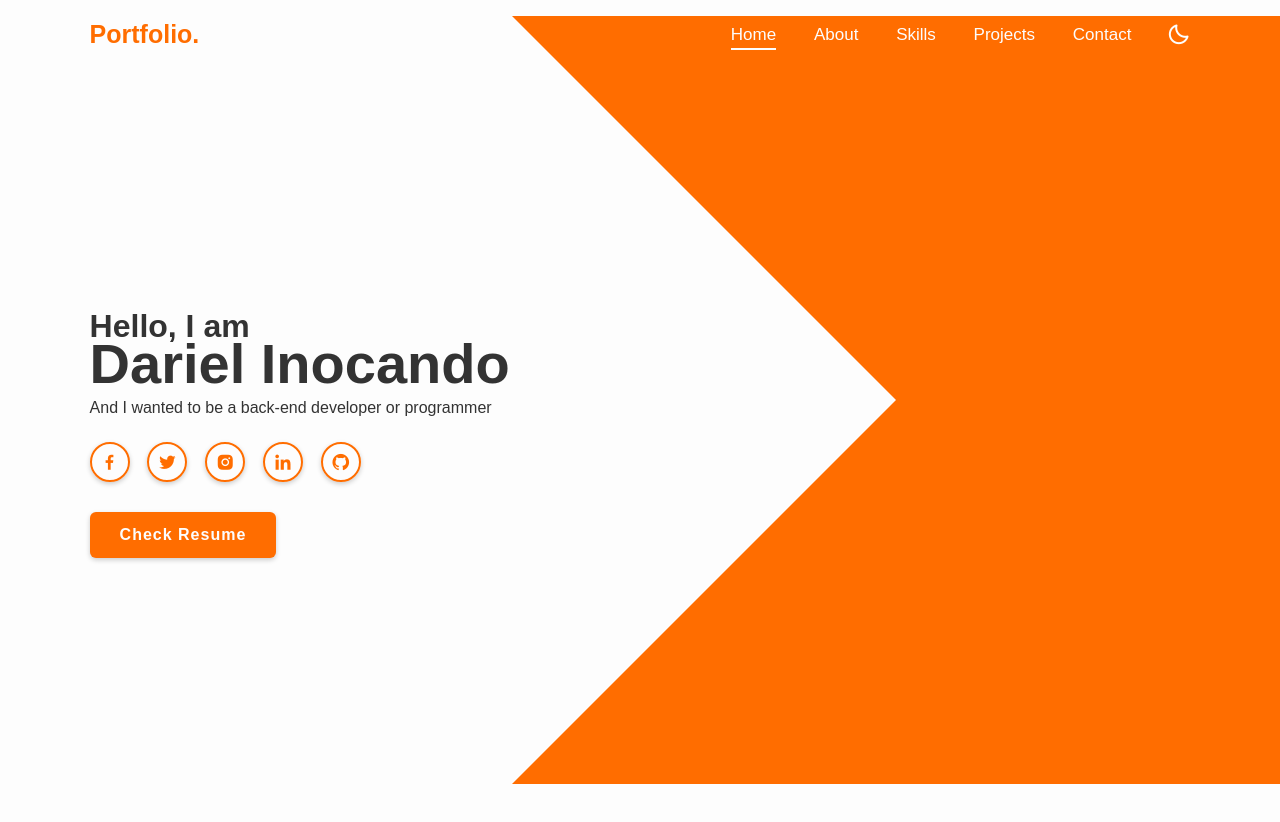
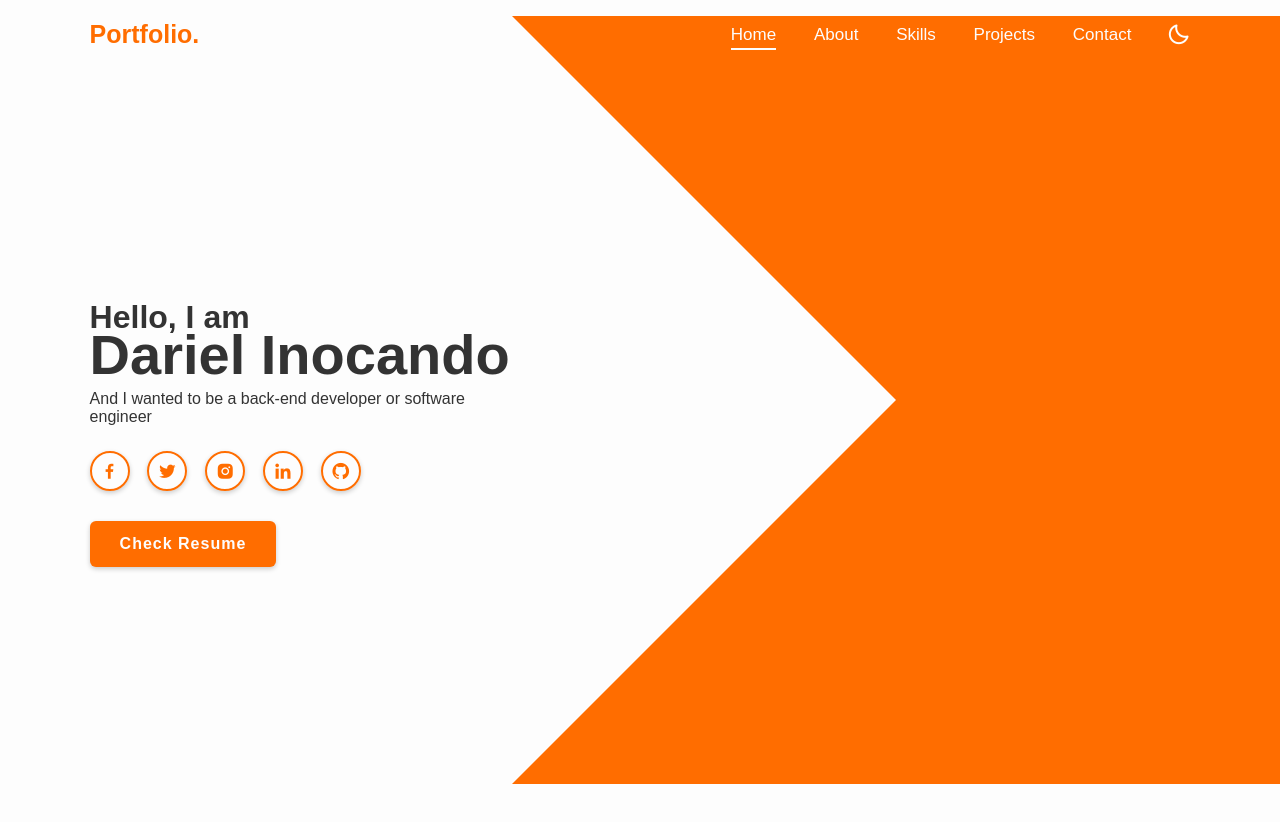
Before and after one commit to PancosmicLoner/Personal-Portfolio, a plain HTML site: page index.html in a window 1280 px wide. Shown: the top 822 px of the page. Drawn offline with nearby package versions, Linux system fonts and the light colour scheme.

Commit message:
change some text

```diff
--- a/index.html
+++ b/index.html
@@ -34,7 +34,7 @@
         <div class="home-content">
             <h3>Hello, I am</h3>
             <h1>Dariel Inocando</h1>
-            <p>And I wanted to be a back-end developer or programmer</p>
+            <p>And I wanted to be a back-end developer or software engineer</p>
             <div class="social-media">
                 <a href="#"><i class='bx bxl-facebook'></i></a>
                 <a href="#"><i class='bx bxl-twitter'></i></a>
```
